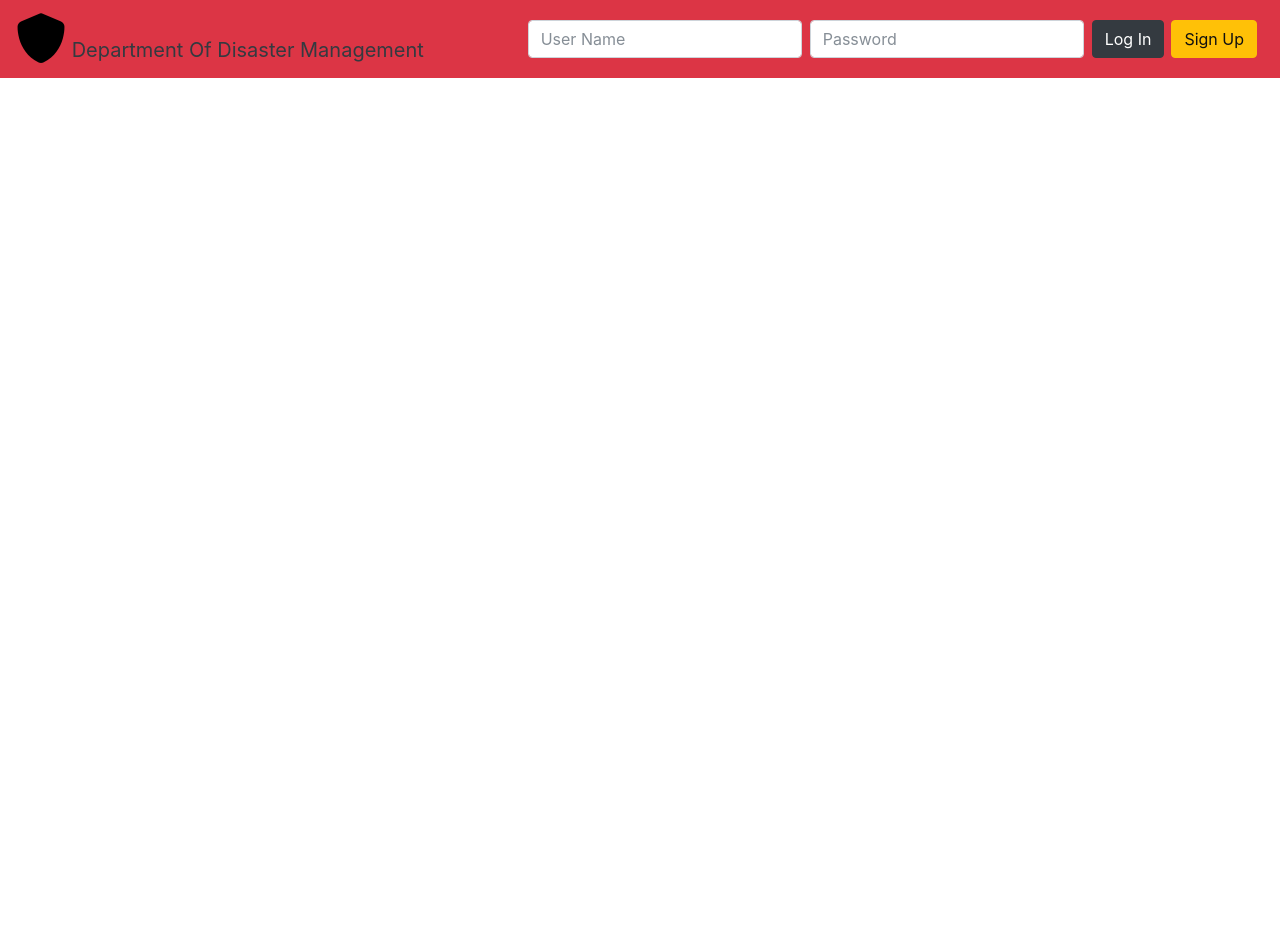
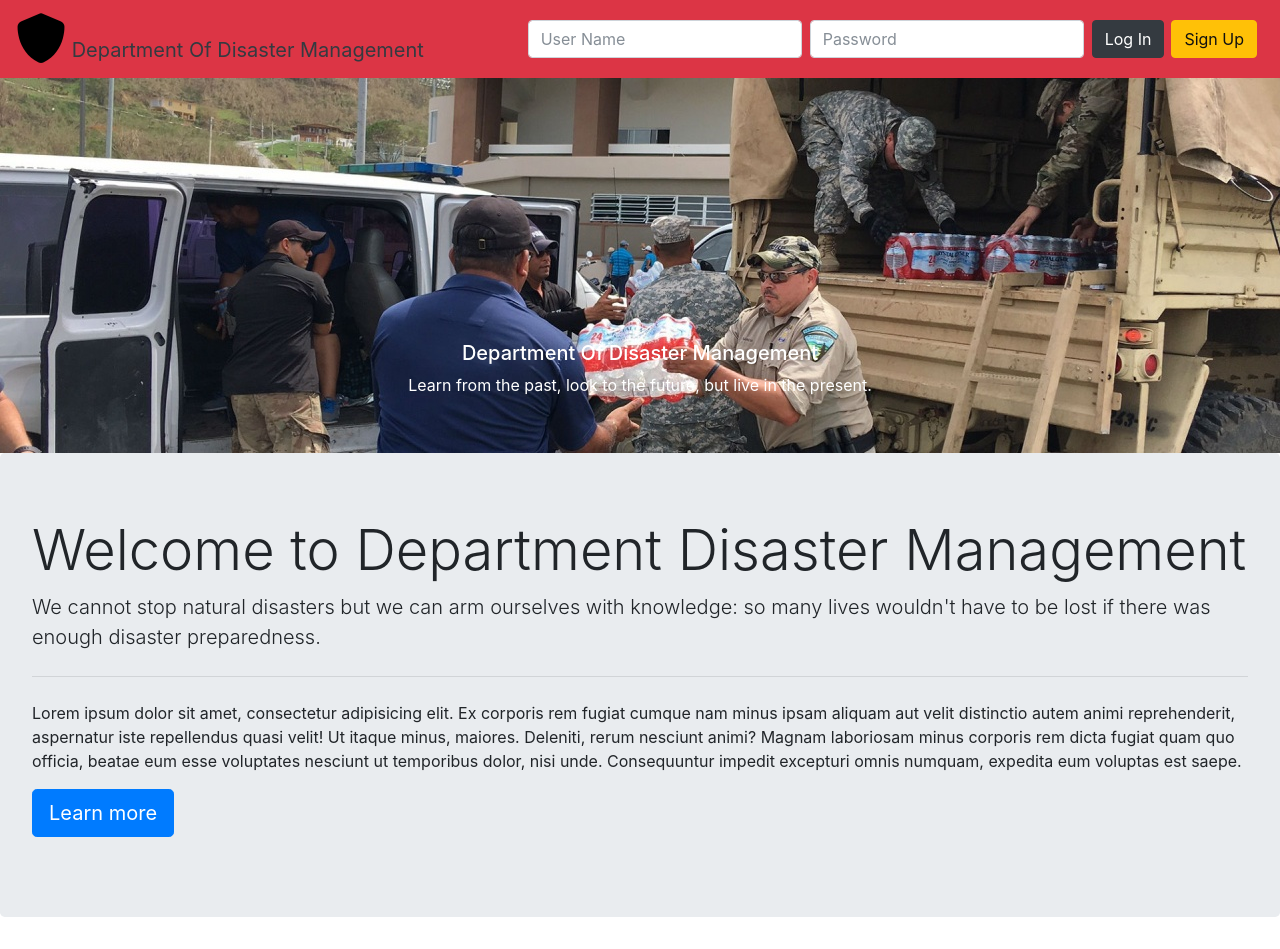
Before and after one commit to udaragangabadage/DMS, a PHP site: page / in a window 1280 px wide. Before the commit the page ends 78 px from the top, so only its background shows below. Run offline with PHP 8.4, Linux system fonts and the light colour scheme; some libraries are stand-ins or nearby versions.

Commit message:
index.php

```diff
--- a/index.html
+++ b/index.php
@@ -98,6 +98,45 @@
 
 
 
+<div id="carouselExampleSlidesOnly" class="carousel slide" data-ride="carousel">
+  <div class="carousel-inner">
+    <div class="carousel-item active">
+      <img class="d-block w-100" src="images/maria-water-delivery.jpg" alt="First slide">
+      <div class="carousel-caption d-none d-md-block">
+      <h5>Department Of Disaster Management</h5>
+      <p>Learn from the past, look to the future, but live in the present.</p> </div>
+      </div>
+
+  </div>
+</div>
+
+
+
+
+
+
+<!-- <img src="images/maria-water-delivery.jpg" class="img-fluid" alt="Responsive image">
+<h5>Welcom To Department Of Disaster Management</h5>
+<p>Learn from the past, look to the future, but live in the present.</p> -->
+
+
+
+<!-- jumbotron start -->
+<div class="jumbotron">
+  <h1 class="display-4">Welcome to Department Disaster Management</h1>
+  <p class="lead">We cannot stop natural disasters but we can arm ourselves with knowledge: so many lives wouldn't have to be lost if there was enough disaster preparedness.</p>
+  <hr class="my-4">
+  <p>Lorem ipsum dolor sit amet, consectetur adipisicing elit. Ex corporis rem fugiat cumque nam minus ipsam aliquam aut velit distinctio autem animi reprehenderit, aspernatur iste repellendus quasi velit! Ut itaque minus, maiores. Deleniti, rerum nesciunt animi? Magnam laboriosam minus corporis rem dicta fugiat quam quo officia, beatae eum esse voluptates nesciunt ut temporibus dolor, nisi unde. Consequuntur impedit excepturi omnis numquam, expedita eum voluptas est saepe.</p>
+  <p class="lead">
+    <a class="btn btn-primary btn-lg" href="#" role="button">Learn more</a>
+  </p>
+</div>
+
+
+
+
+
+
 
   <!-- Optional JavaScript -->
   <!-- jQuery first, then Popper.js, then Bootstrap JS -->
```
Also changed, not shown: images/maria-water-delivery.jpg (added), 1 other file.
